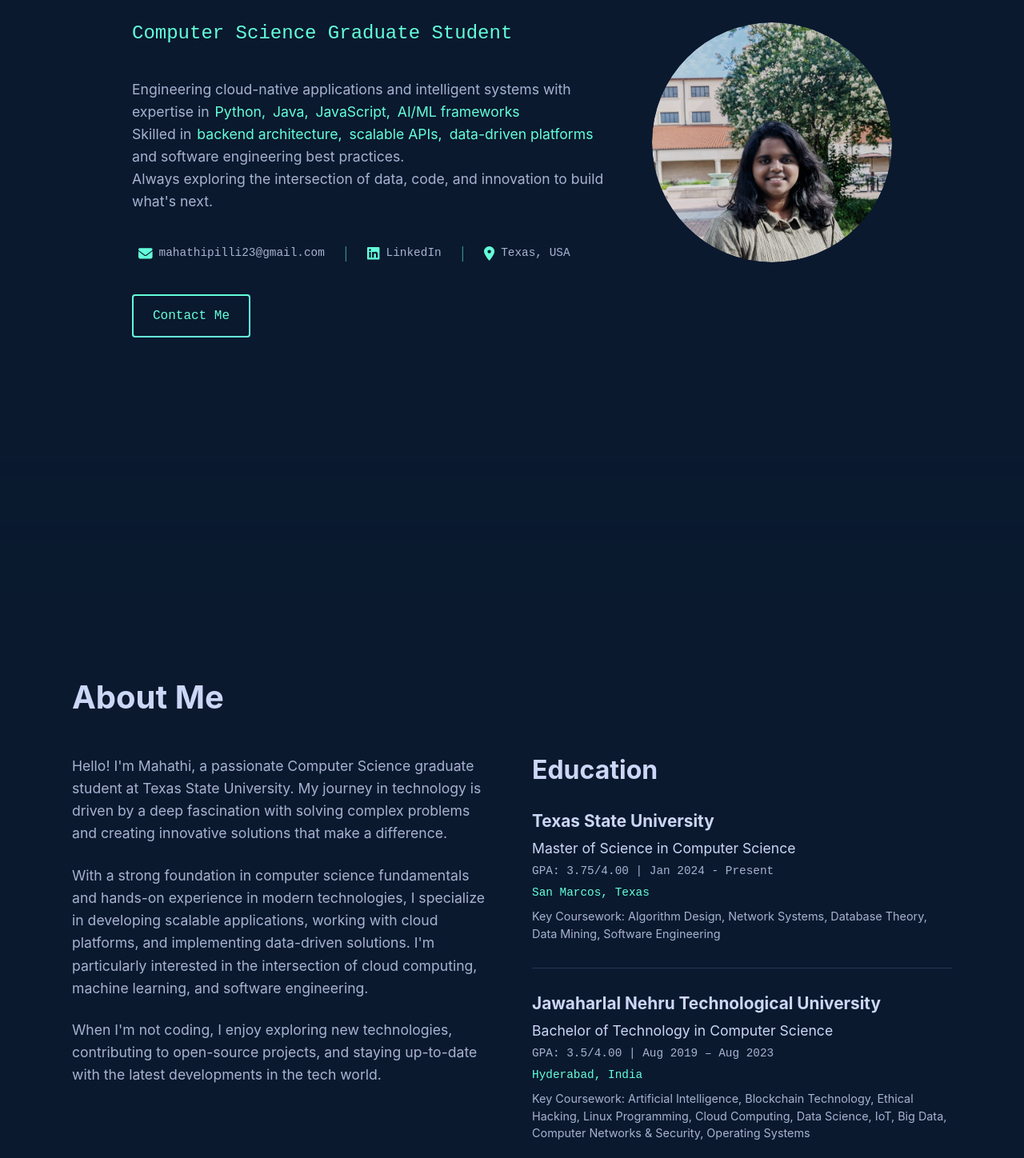
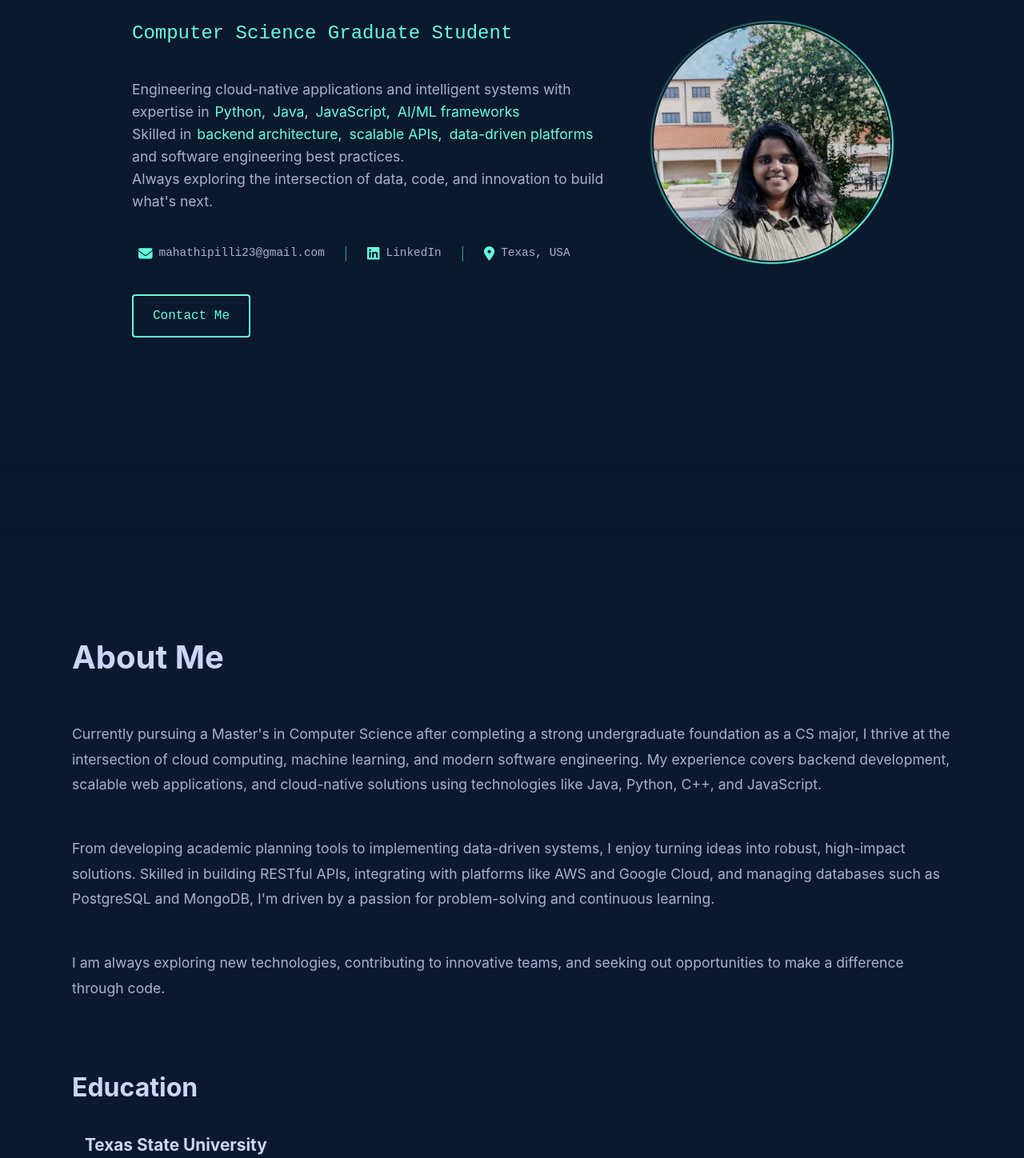
Before and after one commit to m-pilli/mahathi-portfolio, a React (Create React App) app: page / in a window 1280 px wide. Shown: the part 282-1730 px from the top of the page at 80% size. Built offline with nearby package versions, Linux system fonts and the light colour scheme.

Commit message:
Update portfolio components: Fix CodeBackground TypeScript issues and enhance styling

```diff
--- a/src/components/About/About.scss
+++ b/src/components/About/About.scss
@@ -27,23 +27,24 @@
 
   .about-grid {
     display: grid;
-    grid-template-columns: 1fr 1fr;
+    grid-template-columns: 1fr;
     gap: 50px;
     align-items: start;
-
-    @media screen and (max-width: $breakpoint-md) {
-      grid-template-columns: 1fr;
-      gap: 3rem;
-    }
   }
 
   .about-text {
     p {
       color: var(--text-secondary);
       font-size: 1.1rem;
-      line-height: 1.6;
-      margin-bottom: 1.5rem;
+      line-height: 1.8;
+      margin-bottom: 2rem;
       will-change: transform, opacity;
+      transition: color 0.3s ease;
+      padding: 0.5rem 0;
+
+      &:hover {
+        color: var(--text-primary);
+      }
 
       &:last-child {
         margin-bottom: 0;
@@ -141,60 +142,136 @@
   }
 
   .education-section {
+    margin-top: 2rem;
+
     h3 {
       font-size: 2rem;
       color: var(--text-primary);
-      margin-bottom: 2rem;
+      margin-bottom: 2.5rem;
       will-change: transform, opacity;
+      position: relative;
+      display: inline-block;
+
+      &::after {
+        content: '';
+        position: absolute;
+        left: 0;
+        bottom: -0.5rem;
+        width: 50%;
+        height: 2px;
+        background: var(--text-highlight);
+        transform: scaleX(0);
+        transform-origin: left;
+        transition: transform 0.3s ease;
+      }
+
+      &:hover::after {
+        transform: scaleX(1);
+      }
     }
 
     .education-item {
-      margin-bottom: 2rem;
-      padding-bottom: 2rem;
+      margin-bottom: 2.5rem;
+      padding-bottom: 2.5rem;
       border-bottom: 1px solid var(--border-color);
       will-change: transform, opacity;
-      transition: all 0.3s ease;
+      transition: all 0.4s ease;
+      position: relative;
+      padding-left: 1rem;
 
-      &:last-child {
-        margin-bottom: 0;
-        padding-bottom: 0;
-        border-bottom: none;
+      &::before {
+        content: '';
+        position: absolute;
+        left: 0;
+        top: 0;
+        height: 100%;
+        width: 2px;
+        background: var(--text-highlight);
+        transform: scaleY(0);
+        transform-origin: top;
+        transition: transform 0.3s ease;
+        opacity: 0.5;
       }
 
       &:hover {
         transform: translateX(10px);
+
+        &::before {
+          transform: scaleY(1);
+        }
       }
 
       h4 {
         font-size: 1.3rem;
         color: var(--text-primary);
-        margin-bottom: 0.5rem;
+        margin-bottom: 0.8rem;
+        transition: color 0.3s ease;
+
+        &:hover {
+          color: var(--text-highlight);
+        }
       }
 
       .degree {
         color: var(--text-primary);
         font-size: 1.1rem;
-        margin-bottom: 0.3rem;
+        margin-bottom: 0.5rem;
+        transition: color 0.3s ease;
+
+        &:hover {
+          color: var(--text-highlight);
+        }
       }
 
       .details {
         color: var(--text-secondary);
         font-family: $font-mono;
         font-size: 0.9rem;
-        margin-bottom: 0.3rem;
+        margin-bottom: 0.5rem;
+        letter-spacing: 0.5px;
       }
 
       .location {
         color: var(--text-highlight);
         font-family: $font-mono;
         font-size: 0.9rem;
-        margin-bottom: 0.5rem;
+        margin-bottom: 0.8rem;
+        opacity: 0.8;
+        transition: opacity 0.3s ease;
+
+        &:hover {
+          opacity: 1;
+        }
       }
 
       .coursework-text {
         color: var(--text-secondary);
         font-size: 0.9rem;
-        line-height: 1.5;
+        line-height: 1.6;
+        padding-left: 1rem;
+        border-left: 2px solid var(--border-color);
+        transition: all 0.3s ease;
+
+        &:hover {
+          border-left-color: var(--text-highlight);
+          color: var(--text-primary);
+        }
+      }
+    }
+  }
+
+  @media screen and (max-width: $breakpoint-md) {
+    padding: 40px 0;
+
+    .section-title {
+      font-size: 2rem;
+      margin-bottom: 2rem;
+    }
+
+    .about-text {
+      p {
+        font-size: 1rem;
+        line-height: 1.6;
       }
     }
   }
--- a/src/components/About/About.tsx
+++ b/src/components/About/About.tsx
@@ -20,11 +20,19 @@ const About: React.FC = () => {
   });
 
   const fadeInUp = {
-    hidden: { opacity: 0, y: 20 },
+    hidden: {
+      opacity: 0,
+      y: 20,
+      filter: 'blur(10px)'
+    },
     visible: {
       opacity: 1,
       y: 0,
-      transition: { duration: 0.6 }
+      filter: 'blur(0px)',
+      transition: {
+        duration: 0.8,
+        ease: [0.6, -0.05, 0.01, 0.99]
+      }
     }
   };
 
@@ -33,14 +41,20 @@ const About: React.FC = () => {
     visible: {
       opacity: 1,
       transition: {
-        staggerChildren: 0.2
+        staggerChildren: 0.3,
+        delayChildren: 0.2
       }
     }
   };
 
   return (
-    <section id="about" className="about-section">
-      <div className="about-content">
+    <div className="about-section">
+      <motion.div
+        className="about-content"
+        initial={{ opacity: 0 }}
+        animate={{ opacity: 1 }}
+        transition={{ duration: 0.6 }}
+      >
         <motion.h2
           ref={titleRef}
           className="section-title"
@@ -52,42 +66,44 @@ const About: React.FC = () => {
         </motion.h2>
 
         <div className="about-grid">
-          {/* Introduction Part */}
           <motion.div
             ref={introRef}
             className="about-text"
+            variants={staggerChildren}
             initial="hidden"
             animate={introInView ? "visible" : "hidden"}
-            variants={staggerChildren}
           >
             <motion.p variants={fadeInUp}>
-              Hello! I'm Mahathi, a passionate Computer Science graduate student at Texas State University.
-              My journey in technology is driven by a deep fascination with solving complex problems and creating
-              innovative solutions that make a difference.
+              Currently pursuing a Master's in Computer Science after completing a strong undergraduate foundation as a CS major,
+              I thrive at the intersection of cloud computing, machine learning, and modern software engineering. My experience
+              covers backend development, scalable web applications, and cloud-native solutions using technologies like Java,
+              Python, C++, and JavaScript.
             </motion.p>
             <motion.p variants={fadeInUp}>
-              With a strong foundation in computer science fundamentals and hands-on experience in modern
-              technologies, I specialize in developing scalable applications, working with cloud platforms,
-              and implementing data-driven solutions. I'm particularly interested in the intersection of
-              cloud computing, machine learning, and software engineering.
+              From developing academic planning tools to implementing data-driven systems, I enjoy turning ideas into robust,
+              high-impact solutions. Skilled in building RESTful APIs, integrating with platforms like AWS and Google Cloud,
+              and managing databases such as PostgreSQL and MongoDB, I'm driven by a passion for problem-solving and continuous learning.
             </motion.p>
             <motion.p variants={fadeInUp}>
-              When I'm not coding, I enjoy exploring new technologies, contributing to open-source projects,
-              and staying up-to-date with the latest developments in the tech world.
+              I am always exploring new technologies, contributing to innovative teams, and seeking out opportunities to make
+              a difference through code.
             </motion.p>
           </motion.div>
 
-          {/* Education Part */}
           <motion.div
             ref={eduRef}
             className="education-section"
+            variants={staggerChildren}
             initial="hidden"
             animate={eduInView ? "visible" : "hidden"}
-            variants={staggerChildren}
           >
             <motion.h3 variants={fadeInUp}>Education</motion.h3>
 
-            <motion.div className="education-item" variants={fadeInUp}>
+            <motion.div
+              className="education-item"
+              variants={fadeInUp}
+              whileHover={{ x: 10, transition: { duration: 0.2 } }}
+            >
               <h4>Texas State University</h4>
               <p className="degree">Master of Science in Computer Science</p>
               <p className="details">GPA: 3.75/4.00 | Jan 2024 - Present</p>
@@ -95,7 +111,11 @@ const About: React.FC = () => {
               <p className="coursework-text">Key Coursework: Algorithm Design, Network Systems, Database Theory, Data Mining, Software Engineering</p>
             </motion.div>
 
-            <motion.div className="education-item" variants={fadeInUp}>
+            <motion.div
+              className="education-item"
+              variants={fadeInUp}
+              whileHover={{ x: 10, transition: { duration: 0.2 } }}
+            >
               <h4>Jawaharlal Nehru Technological University</h4>
               <p className="degree">Bachelor of Technology in Computer Science</p>
               <p className="details">GPA: 3.5/4.00 | Aug 2019 – Aug 2023</p>
@@ -104,8 +124,8 @@ const About: React.FC = () => {
             </motion.div>
           </motion.div>
         </div>
-      </div>
-    </section>
+      </motion.div>
+    </div>
   );
 };
 
--- a/src/components/CodeBackground/CodeBackground.tsx
+++ b/src/components/CodeBackground/CodeBackground.tsx
@@ -13,8 +13,16 @@ const codeSnippets = [
   'npm start'
 ];
 
+interface CodeElement {
+  id: number;
+  text: string;
+  x: number;
+  y: number;
+  side: 'left' | 'right';
+}
+
 const CodeBackground: React.FC = () => {
-  const [elements, setElements] = useState<Array<{ id: number; text: string; x: number; y: number; side: 'left' | 'right' }>>([]);
+  const [elements, setElements] = useState<CodeElement[]>([]);
 
   useEffect(() => {
     const createElement = () => {
--- a/src/components/Hero/Hero.scss
+++ b/src/components/Hero/Hero.scss
@@ -161,47 +161,79 @@
     width: 300px;
     height: 300px;
     border-radius: 50%;
-    overflow: hidden;
-    box-shadow: 0 10px 30px -15px rgba(var(--text-highlight-rgb), 0.3);
+    overflow: visible;
     transition: all 0.3s ease;
 
     &::before {
       content: '';
       position: absolute;
-      top: 0;
-      left: 0;
-      width: 100%;
-      height: 100%;
-      background: linear-gradient(
-        45deg,
-        rgba(var(--text-highlight-rgb), 0.1) 0%,
-        rgba(var(--text-highlight-rgb), 0) 100%
-      );
-      z-index: 1;
+      top: -2px;
+      left: -2px;
+      right: -2px;
+      bottom: -2px;
+      background: linear-gradient(45deg, var(--text-highlight), transparent);
+      border-radius: 50%;
+      z-index: 0;
+      animation: rotate 4s linear infinite;
+    }
+
+    &::after {
+      content: '';
+      position: absolute;
+      top: -2px;
+      left: -2px;
+      right: -2px;
+      bottom: -2px;
+      background: linear-gradient(225deg, var(--text-highlight), transparent);
+      border-radius: 50%;
+      z-index: 0;
+      animation: rotate 4s linear infinite reverse;
+      opacity: 0.7;
     }
 
     .profile-photo {
-      width: 100%;
-      height: 100%;
+      position: relative;
+      width: 300px;
+      height: 300px;
       display: block;
       object-fit: cover;
       border-radius: 50%;
       filter: grayscale(20%);
       transition: all 0.3s ease;
+      z-index: 1;
+      border: 2px solid var(--bg-main);
     }
 
     &:hover {
       transform: translateY(-5px);
-      box-shadow: 0 15px 35px -15px rgba(var(--text-highlight-rgb), 0.4);
 
       .profile-photo {
         filter: grayscale(0%);
+      }
+
+      &::before,
+      &::after {
+        animation-duration: 2s;
       }
     }
 
     @media screen and (max-width: $breakpoint-md) {
       width: 250px;
       height: 250px;
+
+      .profile-photo {
+        width: 250px;
+        height: 250px;
+      }
     }
   }
 }
+
+@keyframes rotate {
+  0% {
+    transform: rotate(0deg);
+  }
+  100% {
+    transform: rotate(360deg);
+  }
+}
--- a/src/components/Hero/Hero.tsx
+++ b/src/components/Hero/Hero.tsx
@@ -2,13 +2,14 @@ import React from 'react';
 import { FontAwesomeIcon } from '@fortawesome/react-fontawesome';
 import { faLinkedin } from '@fortawesome/free-brands-svg-icons';
 import { faEnvelope, faLocationDot } from '@fortawesome/free-solid-svg-icons';
-import { motion } from 'framer-motion';
 import profilePhoto from '../../images/profile.jpg';
+import CodeBackground from '../CodeBackground/CodeBackground';
 import './Hero.scss';
 
 const Hero: React.FC = () => {
   return (
     <section className="hero">
+      <CodeBackground />
       <div className="hero-content">
         <div className="hero-text">
           <div>
```
Also changed, not shown: src/types/images.d.ts (added, +19 -0 lines).
